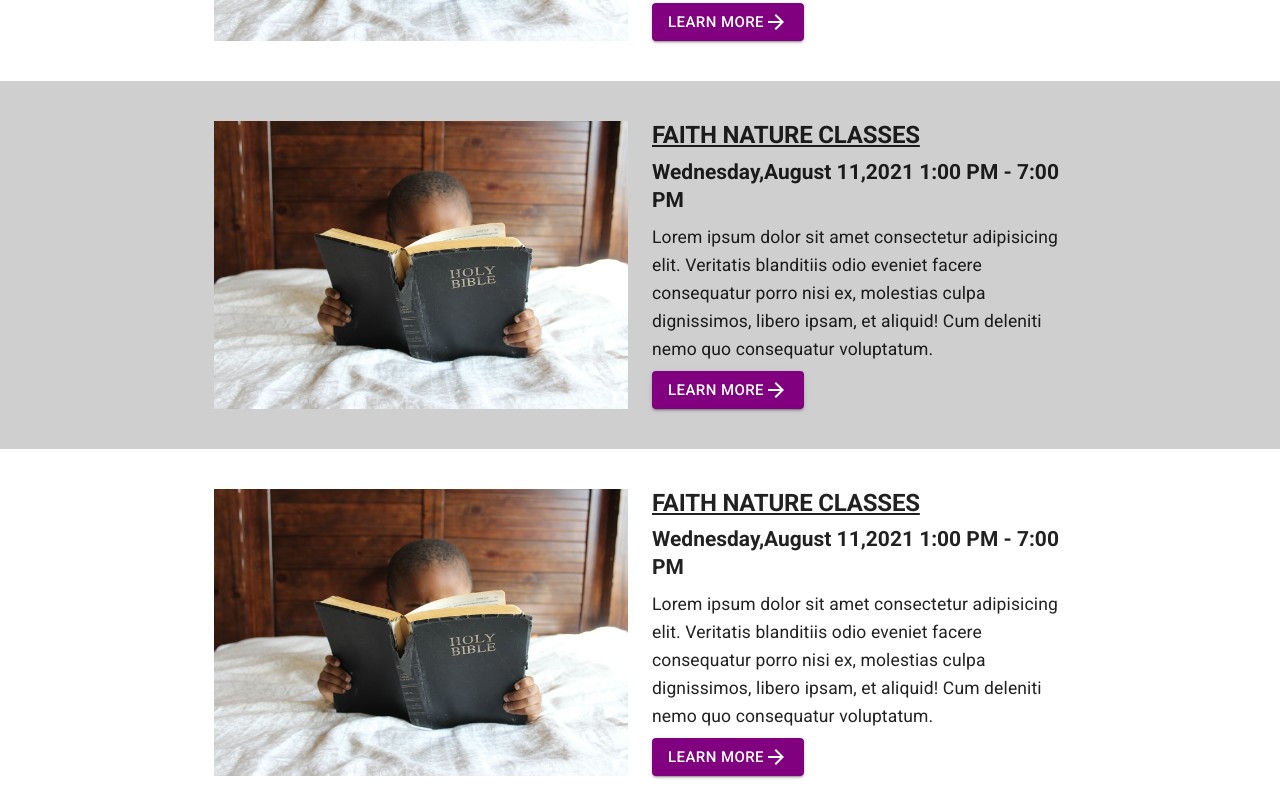
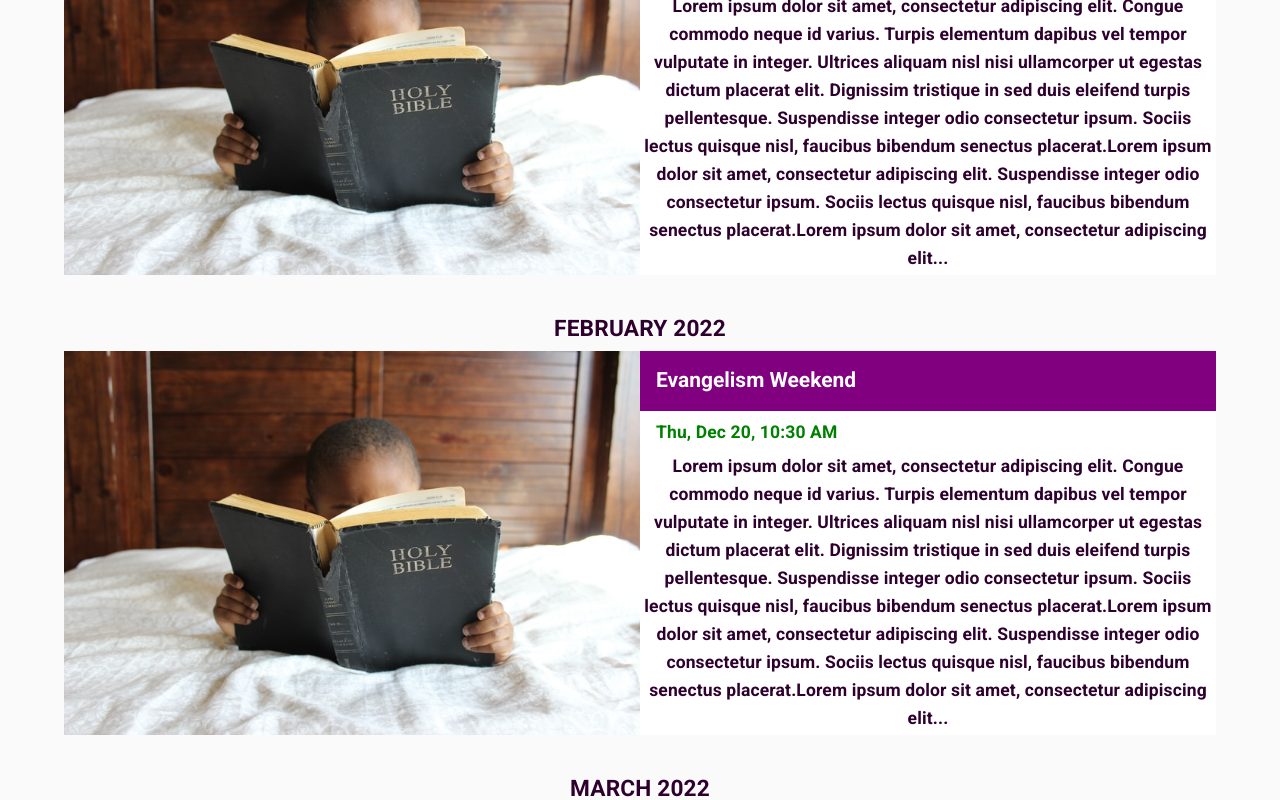
Before and after one commit to KyU-Christian-Union/kyucuwebapp, a React (Create React App) app: page /events in a window 1280 px wide. Shown: the part 1280-2080 px from the top of the page. Built offline with nearby package versions, Linux system fonts and the light colour scheme.

Commit message:
upcoming event new design UI

```diff
--- a/src/components/EventWrapper/Event.jsx
+++ b/src/components/EventWrapper/Event.jsx
@@ -1,63 +1,64 @@
-import { Container, Grid, Typography, Button } from '@mui/material';
+import { Typography, Box } from '@mui/material';
 import React from 'react';
 import makeStyles from '@mui/styles/makeStyles';
-import ArrowForwardIcon from '@mui/icons-material/ArrowForward';
 import { useHistory } from 'react-router-dom';
 import upcomingeventImage from '../../assets/images/upcomingevent_image.jpg';
 
 const useStyles = makeStyles(theme => ({
+  eventBox: {
+    cursor: 'pointer',
+    [theme.breakpoints.down('sm')]: {
+      flexDirection: 'column'
+    },
+    [theme.breakpoints.between(600, 700)]: {
+      flexDirection: 'column'
+    }
+  },
   eventImage: {
-    objectFit: 'cover'
-  },
-  eventHeader: {
-    textDecoration: 'underline',
-    textTransform: 'uppercase',
-    [theme.breakpoints.up('sm')]: {
-      fontSize: '1.5rem'
+    width: '50%',
+    [theme.breakpoints.down('sm')]: {
+      width: '100%'
+    },
+    [theme.breakpoints.between(600, 700)]: {
+      width: '100%'
     }
   }
 }));
 
-const Event = () => {
+const Event = ({ day, subtitle }) => {
   const history = useHistory();
   const classes = useStyles();
   return (
-    <Container maxWidth="xl" sx={{ pl: '8px', pr: '8px', pt: 5, pb: 5 }}>
-      <Container maxWidth="md" sx={{ p: 0 }}>
-        <Grid container spacing={3}>
-          <Grid item xs={12} sm={6} md={6} lg={6}>
-            {/** change image size for sm devices */}
-            {/** position the date on top of the image and add a z-index */}
-            <img
-              src={upcomingeventImage}
-              alt=" eventPicture"
-              width="100%"
-              height="100%"
-              className={classes.eventImage}
-            />
-          </Grid>
-          <Grid item xs={12} sm={6} md={6} lg={6}>
-            <Typography variant="h2" className={classes.eventHeader} gutterBottom>
-              Faith Nature Classes
-            </Typography>
-            <Typography variant="h5" className={classes.eventsubHeader} sx={{ p: 0, mb: 1 }}>
-              Wednesday,August 11,2021 1:00 PM - 7:00 PM
-            </Typography>
-            <Typography variant="h6" sx={{ mb: 1, fontWeight: 400 }}>
-              Lorem ipsum dolor sit amet consectetur adipisicing elit. Veritatis blanditiis odio eveniet facere
-              consequatur porro nisi ex, molestias culpa dignissimos, libero ipsam, et aliquid! Cum deleniti nemo quo
-              consequatur voluptatum.
-            </Typography>
-            {/** will change to dynamic id after fetching from the db */}
-
-            <Button variant="contained" onClick={() => history.push('/events/id')}>
-              Learn More
-              <ArrowForwardIcon />
-            </Button>
-          </Grid>
-        </Grid>
-      </Container>
-    </Container>
+    <Box mb={1} mt={5}>
+      <Typography variant="h4" align="center" color="#2E002E" gutterBottom>
+        {day}
+      </Typography>
+      <Box sx={{ display: 'flex' }} className={classes.eventBox} onClick={() => history.push('/events/id')}>
+        <img src={upcomingeventImage} alt="Event" className={classes.eventImage} style={{ objectFit: 'cover' }} />
+        <Box sx={{ flexBasis: '50%', backgroundColor: '#FFFFFF' }}>
+          <Typography
+            variant="h5"
+            color="white"
+            component="div"
+            gutterBottom
+            sx={{ backgroundColor: '#800080', width: '100%', padding: 2 }}
+          >
+            {subtitle}
+          </Typography>
+          <Typography variant="h6" color="#008000" gutterBottom sx={{ paddingLeft: 2 }}>
+            Thu, Dec 20, 10:30 AM{' '}
+          </Typography>
+          <Typography variant="h6" color="#2E002E" align="center">
+            Lorem ipsum dolor sit amet, consectetur adipiscing elit. Congue commodo neque id varius. Turpis elementum
+            dapibus vel tempor vulputate in integer. Ultrices aliquam nisl nisi ullamcorper ut egestas dictum placerat
+            elit. Dignissim tristique in sed duis eleifend turpis pellentesque. Suspendisse integer odio consectetur
+            ipsum. Sociis lectus quisque nisl, faucibus bibendum senectus placerat.Lorem ipsum dolor sit amet,
+            consectetur adipiscing elit. Suspendisse integer odio consectetur ipsum. Sociis lectus quisque nisl,
+            faucibus bibendum senectus placerat.Lorem ipsum dolor sit amet, consectetur adipiscing elit...
+          </Typography>
+        </Box>
+      </Box>
+    </Box>
   );
 };
 
--- a/src/components/EventWrapper/EventWrapper.jsx
+++ b/src/components/EventWrapper/EventWrapper.jsx
@@ -1,26 +1,15 @@
 import React from 'react';
-import makeStyles from '@mui/styles/makeStyles';
+import { Container } from '@mui/material';
 import Event from './Event';
 
-const useStyles = makeStyles(theme => ({
-  eventWrapperContainer: {
-    background: '#CFCFCF',
-    padding: theme.spacing(0),
-    '&>:nth-child(even)': {
-      background: 'white'
-    }
-  }
-}));
-
 const EventWrapper = () => {
-  const classes = useStyles();
   return (
-    <div className={classes.eventWrapperContainer}>
-      <Event />
-      <Event />
-      <Event />
-      <Event />
-    </div>
+    <Container maxWidth="lg" sx={{ padding: '8px' }}>
+      <Event day="DECEMBER 2021" subtitle="Evangelism Weekend" />
+      <Event day="JANUARY 2022" subtitle="Evangelism Weekend" />
+      <Event day="FEBRUARY 2022" subtitle="Evangelism Weekend" />
+      <Event day="MARCH 2022" subtitle="Evangelism Weekend" />
+    </Container>
   );
 };
 
```
Also changed, not shown: src/pages/EventsPage/EventsPage.jsx (+0 -11 lines).
